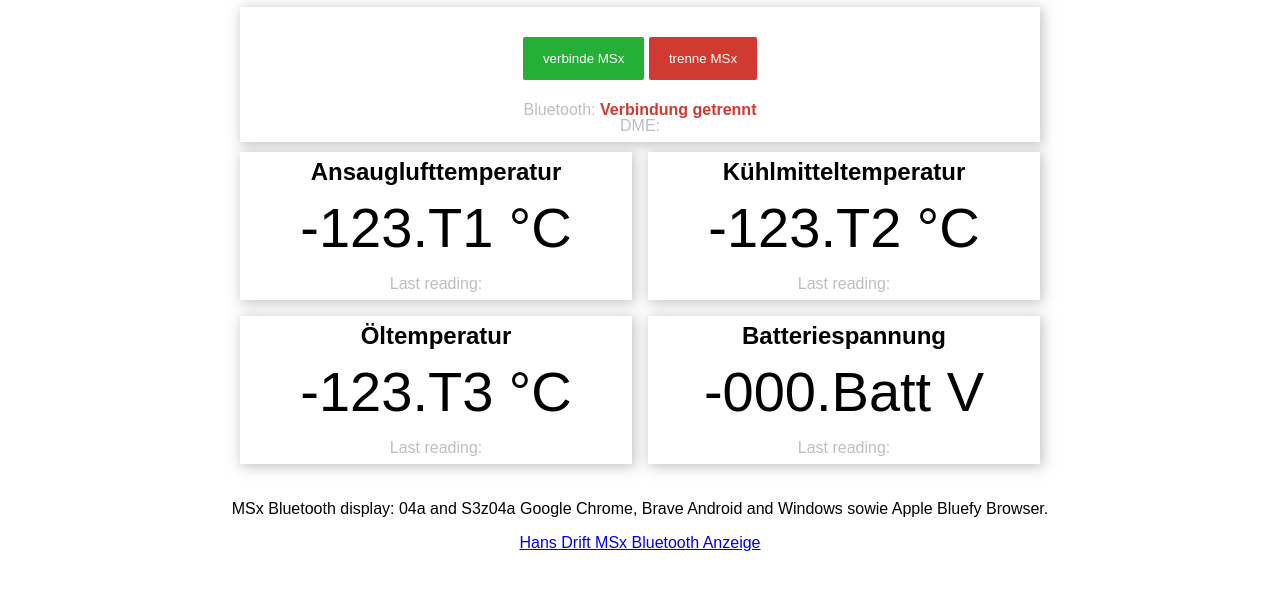
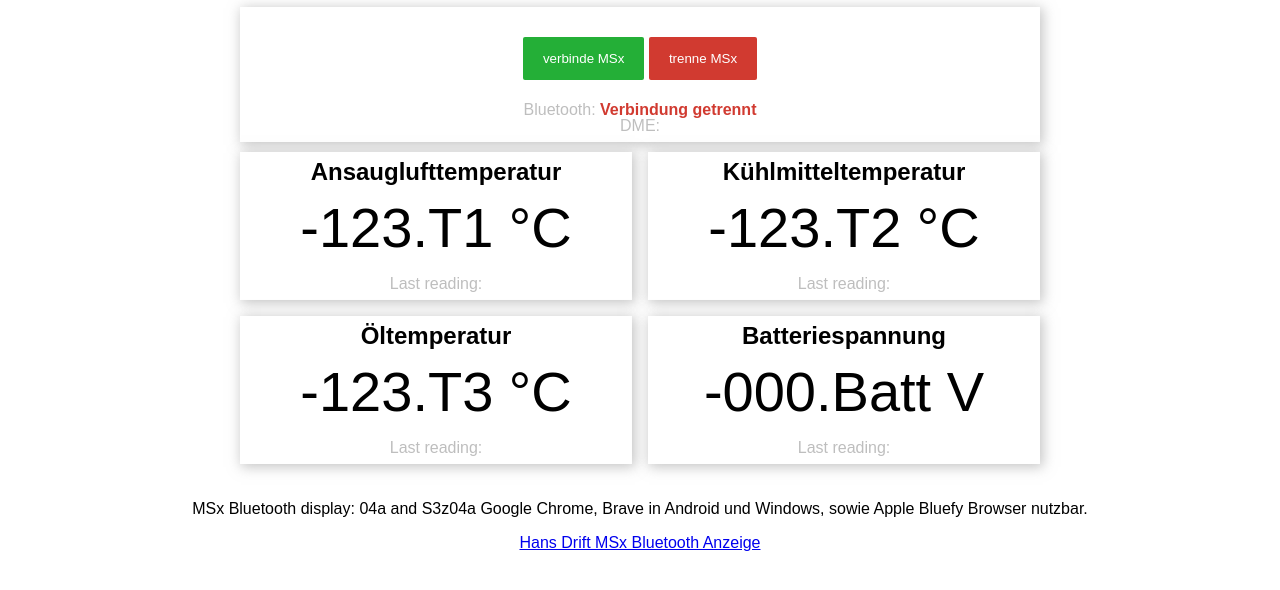
Before and after one commit to HansDrift/MSxTemp, a plain HTML site: page index.html in a window 1280 px wide. Shown: the part 102-692 px from the top of the page. Drawn offline with Linux system fonts and the light colour scheme.

Commit message:
Update index.html

```diff
--- a/index.html
+++ b/index.html
@@ -1,7 +1,7 @@
 
 <!--
 GitHub e36drift@web.de Testfile
-MSx Bluetooth display: 04a and S3z04a Google Chrome, Brave Android and Windows sowie Apple Bluefy Browser.
+MSx Bluetooth display: 04a and S3z04a Google Chrome, Brave in Android und Windows, sowie Apple Bluefy Browser nutzbar.
 "https://hansdrift.github.io/MSxTemp/" Hans Drift MSx Bluetooth Anzeige
 -->
 
@@ -158,7 +158,7 @@ MSx Bluetooth display: 04a and S3z04a Google Chrome, Brave Android and Windows s
         </div>
     </div>
     <div class="footer">
-        <p>MSx Bluetooth display: 04a and S3z04a Google Chrome, Brave Android and Windows sowie Apple Bluefy Browser.</p>
+        <p>MSx Bluetooth display: 04a and S3z04a Google Chrome, Brave in Android und Windows, sowie Apple Bluefy Browser nutzbar.</p>
         <p><a href="https://hansdrift.github.io/MSxTemp/">Hans Drift MSx Bluetooth Anzeige</a></p>
 </body>
 <script>
```
